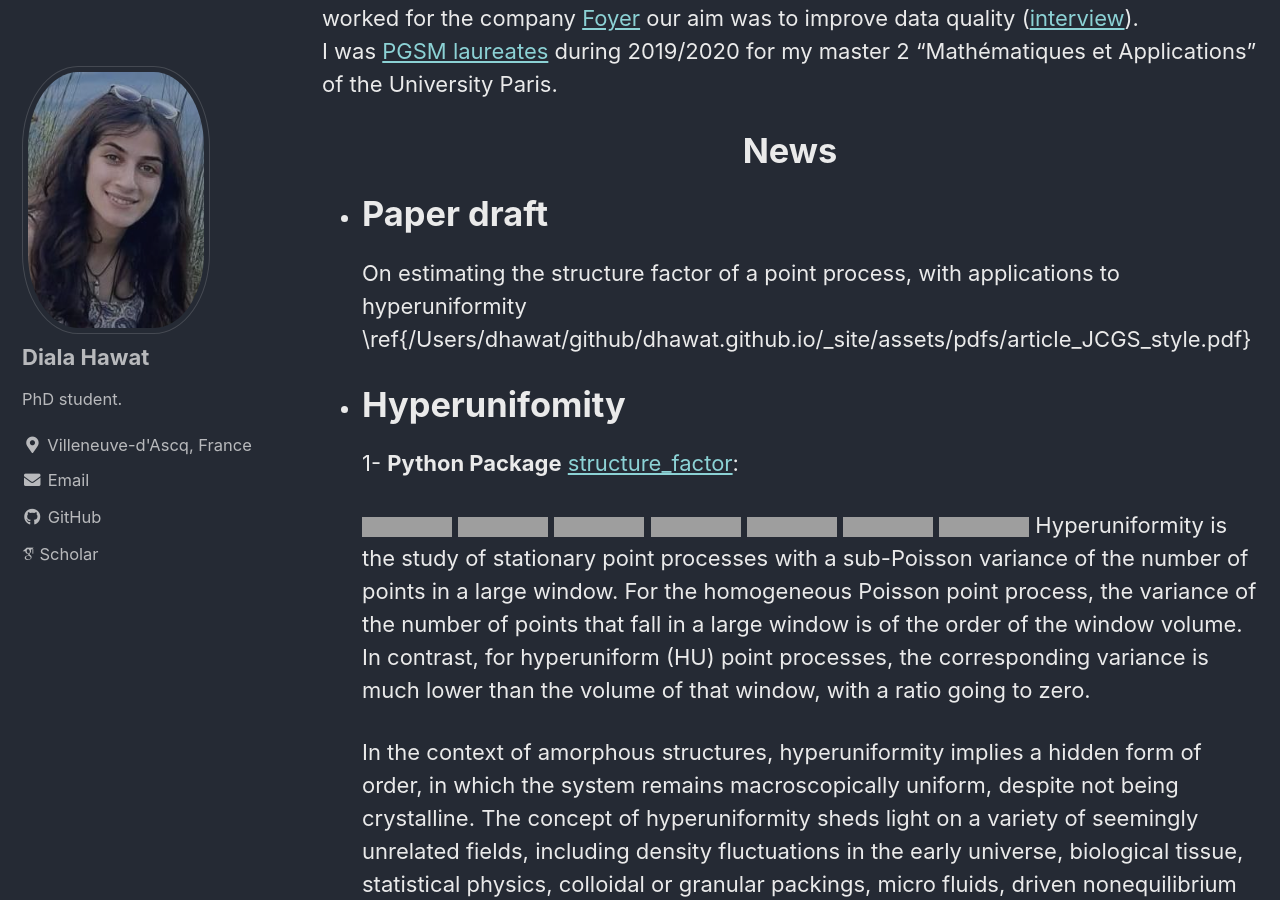
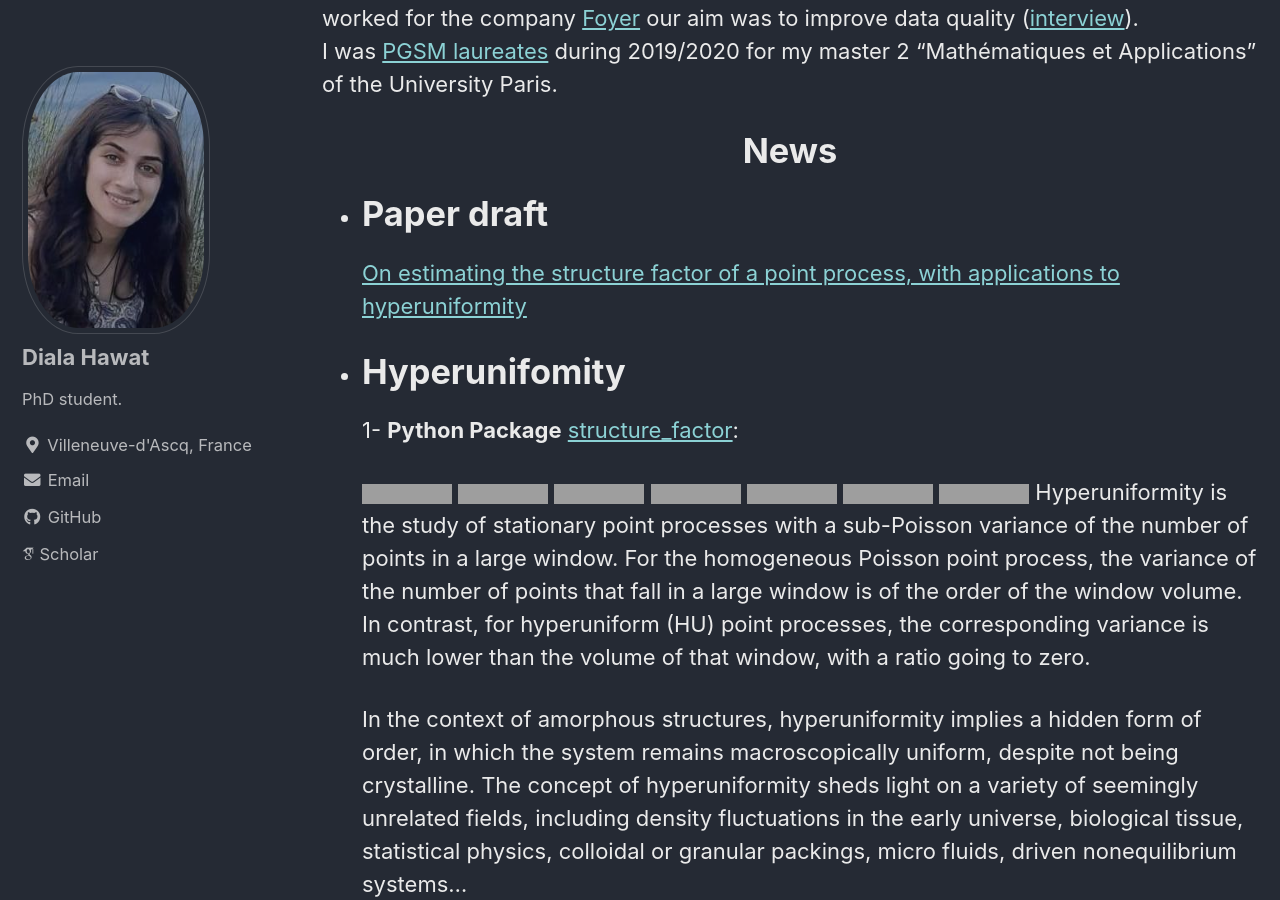
Before and after one commit to dhawat/dhawat.github.io, a Jekyll site: the page built from index.md, in a window 1280 px wide and 900 px high, scrolled down 354 px, cut to the strip 0-900 px from the top of the window. Built offline with Jekyll 4.4.1, drawn with Linux system fonts in a browser that asks for light colours; cached includes are drawn as plain includes; nearby versions of some CDN libraries; some web fonts are replaced; grey boxes are pictures that could not be loaded.

Commit message:
add paper draft version

```diff
--- a/index.md
+++ b/index.md
@@ -15,7 +15,7 @@
 
 * # Paper draft
 
-    On estimating the structure factor of a point process, with applications to hyperuniformity \ref{/Users/dhawat/github/dhawat.github.io/_site/assets/pdfs/article_JCGS_style.pdf}
+    [On estimating the structure factor of a point process, with applications to hyperuniformity ]({{ site.url }}/assets/pdfs/article_JCGS_style.pdf)
 
 * # Hyperunifomity
 
```
